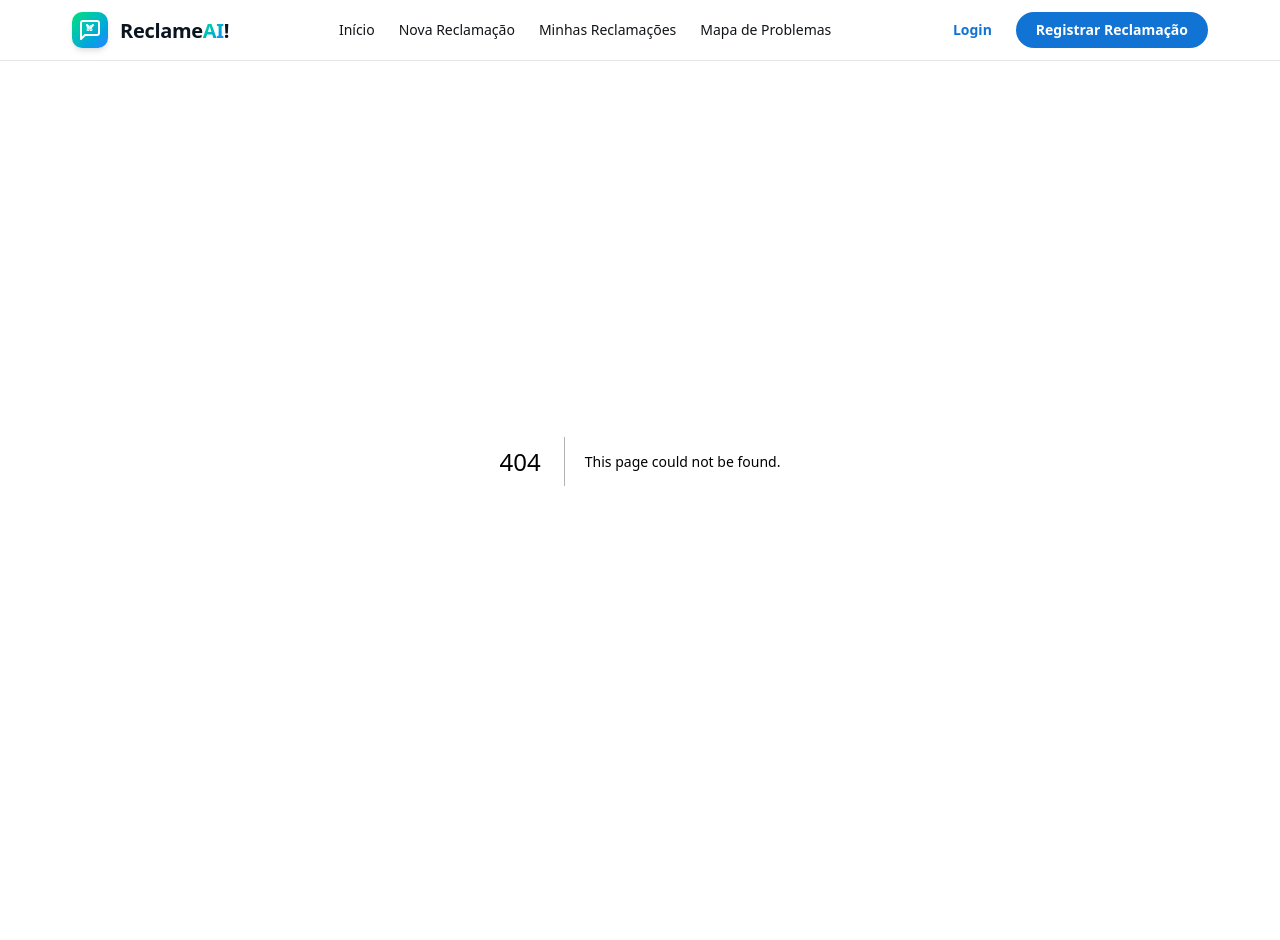
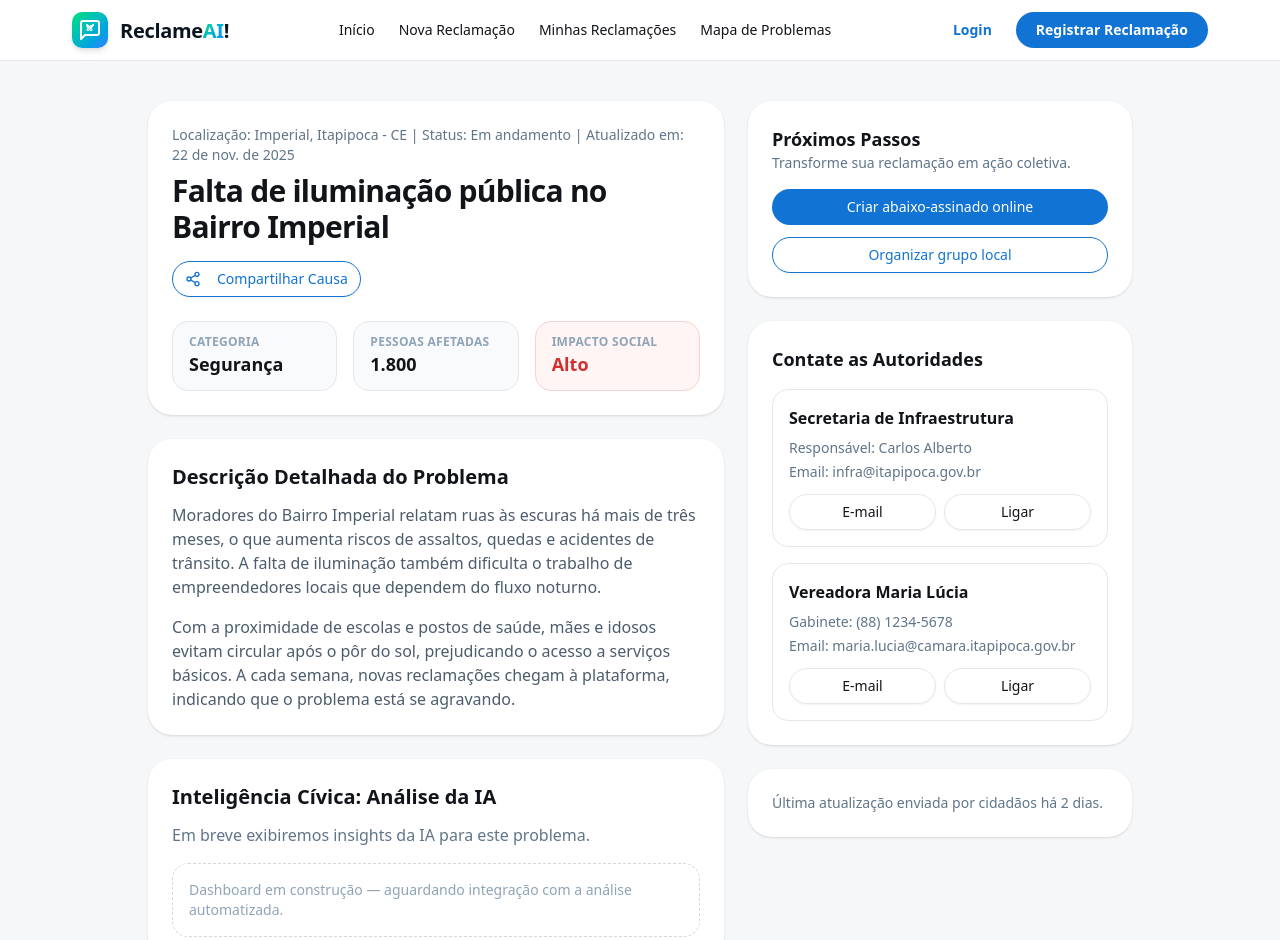
Before and after one commit to DamasoMagno/reclamaai, a Next.js app: page /topicos/lighting in a window 1280 px wide. Before the commit this address had no page. Shown: the top 940 px of the page. Before the commit the page ends 861 px from the top, so only its background shows below. Built offline with nearby package versions, Linux system fonts and the light colour scheme.

Commit message:
feat: add topic detail page

```diff
--- /dev/null
+++ b/app/topicos/[id]/page.tsx
@@ -0,0 +1,184 @@
+"use client"
+
+import * as React from "react"
+import Link from "next/link"
+import { useParams, useRouter } from "next/navigation"
+import { ArrowLeft, Share2 } from "lucide-react"
+import { Button } from "@/components/ui/button"
+import type { Topic } from "@/lib/topics"
+import { fetchTopicById } from "@/lib/topics-service"
+import { formatLocation, formatNumber, formatRelativeDay } from "@/lib/topics"
+
+const CONTAINER = "mx-auto max-w-[1080px] px-4 sm:px-8 lg:px-12"
+
+export default function TopicDetailPage() {
+  const params = useParams<{ id: string }>()
+  const router = useRouter()
+  const [topic, setTopic] = React.useState<Topic | null>(null)
+  const [loading, setLoading] = React.useState(true)
+  const [error, setError] = React.useState<string | null>(null)
+
+  React.useEffect(() => {
+    if (!params?.id) return
+    setLoading(true)
+    fetchTopicById(params.id as string)
+      .then((data) => {
+        setTopic(data)
+        if (!data) {
+          setError("Tópico não encontrado.")
+        }
+      })
+      .catch(() => setError("Erro ao carregar o tópico."))
+      .finally(() => setLoading(false))
+  }, [params?.id])
+
+  const handleShare = React.useCallback(() => {
+    if (!topic) return
+    const sharePayload = {
+      title: topic.title,
+      text: topic.summary,
+      url: typeof window !== "undefined" ? window.location.href : "",
+    }
+    if (navigator.share) {
+      navigator.share(sharePayload).catch(() => undefined)
+    } else if (navigator.clipboard && sharePayload.url) {
+      navigator.clipboard.writeText(sharePayload.url).catch(() => undefined)
+    }
+  }, [topic])
+
+  if (loading) {
+    return (
+      <div className="min-h-screen bg-[#f6f7f8] py-10">
+        <div className={`${CONTAINER} space-y-6`}>
+          {Array.from({ length: 3 }).map((_, index) => (
+            <div key={index} className="h-32 animate-pulse rounded-2xl bg-white/60 dark:bg-white/5" />
+          ))}
+        </div>
+      </div>
+    )
+  }
+
+  if (!topic) {
+    return (
+      <div className="min-h-screen bg-[#f6f7f8] py-10">
+        <div className={`${CONTAINER} space-y-4`}>
+          <button onClick={() => router.back()} className="inline-flex items-center gap-2 text-sm font-semibold text-[#1173d4] hover:opacity-80">
+            <ArrowLeft className="size-4" />
+            Voltar
+          </button>
+          <div className="rounded-2xl bg-white p-8 text-center text-[#111418] shadow-sm">
+            {error ?? "Não encontramos esse tópico."}
+          </div>
+        </div>
+      </div>
+    )
+  }
+
+  const lastUpdate = new Intl.DateTimeFormat("pt-BR", { dateStyle: "medium" }).format(new Date(topic.lastComplaintAt))
+
+  return (
+    <div className="min-h-screen bg-[#f6f7f8] py-10 text-[#111418] dark:bg-[#101922] dark:text-[#f0f2f4]">
+      <div className={`${CONTAINER} flex flex-col gap-6 lg:flex-row`}>
+        <section className="flex-1 space-y-6">
+          <div className="rounded-3xl bg-white p-6 shadow-sm dark:bg-[#1b2837]">
+            <div className="flex flex-wrap items-start justify-between gap-4">
+              <div>
+                <p className="text-sm text-[#617589] dark:text-[#90a4b7]">
+                  Localização: {formatLocation(topic.location)} | Status: {topic.status} | Atualizado em: {lastUpdate}
+                </p>
+                <h1 className="mt-2 text-3xl font-black tracking-tight">{topic.title}</h1>
+              </div>
+              <Button variant="outline" className="rounded-full border-[#1173d4] text-[#1173d4]" onClick={handleShare}>
+                <Share2 className="mr-2 size-4" />
+                Compartilhar Causa
+              </Button>
+            </div>
+            <div className="mt-6 grid gap-4 sm:grid-cols-3">
+              <DetailStat label="Categoria" value={topic.category} />
+              <DetailStat label="Pessoas Afetadas" value={formatNumber(topic.peopleAffected)} />
+              <DetailStat label="Impacto Social" value={topic.socialImpact} highlight />
+            </div>
+          </div>
+
+          <div className="rounded-3xl bg-white p-6 shadow-sm dark:bg-[#1b2837]">
+            <h2 className="text-xl font-bold">Descrição Detalhada do Problema</h2>
+            <div className="mt-3 space-y-4 text-base text-[#4d5c6c] dark:text-[#cfd5db]">
+              {topic.detailedDescription.map((paragraph, index) => (
+                <p key={index}>{paragraph}</p>
+              ))}
+            </div>
+          </div>
+
+          <div className="rounded-3xl bg-white p-6 shadow-sm dark:bg-[#1b2837]">
+            <h2 className="text-xl font-bold">Inteligência Cívica: Análise da IA</h2>
+            <p className="mt-3 text-[#617589] dark:text-[#90a4b7]">Em breve exibiremos insights da IA para este problema.</p>
+            <div className="mt-4 rounded-2xl border border-dashed border-[#d5d9de] p-4 text-sm text-[#90a4b7] dark:border-[#36414a]">
+              Dashboard em construção — aguardando integração com a análise automatizada.
+            </div>
+          </div>
+
+          {topic.impactMetric && (
+            <div className="rounded-3xl bg-white p-6 shadow-sm dark:bg-[#1b2837]">
+              <h3 className="text-sm font-semibold text-[#111418] dark:text-[#f0f2f4]">{topic.impactMetric.label}</h3>
+              <p className="text-sm text-[#617589] dark:text-[#90a4b7]">{topic.impactMetric.description}</p>
+              <div className="mt-3 h-3 rounded-full bg-[#e1e6ed] dark:bg-[#243244]">
+                <div className="h-full rounded-full bg-[#1173d4]" style={{ width: `${Math.round(topic.impactMetric.value * 100)}%` }} />
+              </div>
+              <p className="mt-1 text-sm font-semibold text-[#1173d4]">{Math.round(topic.impactMetric.value * 100)}%</p>
+            </div>
+          )}
+        </section>
+
+        <aside className="w-full max-w-sm space-y-6">
+          <div className="rounded-3xl bg-white p-6 shadow-sm dark:bg-[#1b2837]">
+            <h3 className="text-lg font-bold">Próximos Passos</h3>
+            <p className="text-sm text-[#617589] dark:text-[#90a4b7]">Transforme sua reclamação em ação coletiva.</p>
+            <div className="mt-4 space-y-3">
+              <Button className="w-full rounded-full bg-[#1173d4] text-white hover:bg-[#0f65bb]">Criar abaixo-assinado online</Button>
+              <Button variant="outline" className="w-full rounded-full border-[#1173d4] text-[#1173d4]">
+                Organizar grupo local
+              </Button>
+            </div>
+          </div>
+
+          <div className="rounded-3xl bg-white p-6 shadow-sm dark:bg-[#1b2837]">
+            <h3 className="text-lg font-bold">Contate as Autoridades</h3>
+            <div className="mt-4 space-y-4">
+              {(topic.contacts ?? []).map((contact) => (
+                <div key={contact.title} className="rounded-2xl border border-[#e5e7eb] p-4 dark:border-[#36414a]">
+                  <p className="text-base font-semibold">{contact.title}</p>
+                  <div className="mt-2 space-y-1 text-sm text-[#617589] dark:text-[#90a4b7]">
+                    {contact.lines.map((line) => (
+                      <p key={line}>{line}</p>
+                    ))}
+                  </div>
+                  <div className="mt-3 flex gap-2">
+                    <Button variant="outline" className="flex-1 rounded-full text-sm">
+                      E-mail
+                    </Button>
+                    <Button variant="outline" className="flex-1 rounded-full text-sm">
+                      Ligar
+                    </Button>
+                  </div>
+                </div>
+              ))}
+            </div>
+          </div>
+
+          <div className="rounded-3xl bg-white p-6 text-sm text-[#617589] shadow-sm dark:bg-[#1b2837] dark:text-[#90a4b7]">
+            Última atualização enviada por cidadãos {formatRelativeDay(topic.lastComplaintAt)}.
+          </div>
+        </aside>
+      </div>
+    </div>
+  )
+}
+
+function DetailStat({ label, value, highlight }: { label: string; value: string; highlight?: boolean }) {
+  return (
+    <div className={`rounded-2xl border px-4 py-3 ${highlight ? "border-[#f7d3d3] bg-[#fff5f5] text-[#d32f2f]" : "border-[#e5e7eb] bg-[#f9fafb] text-[#111418]"}`}>
+      <p className="text-xs font-semibold uppercase tracking-wide text-[#90a4b7]">{label}</p>
+      <p className="text-lg font-bold">{value}</p>
+    </div>
+  )
+}
```
